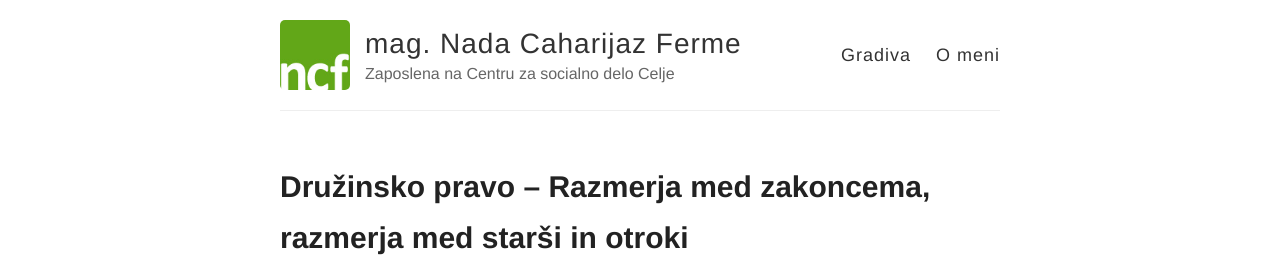
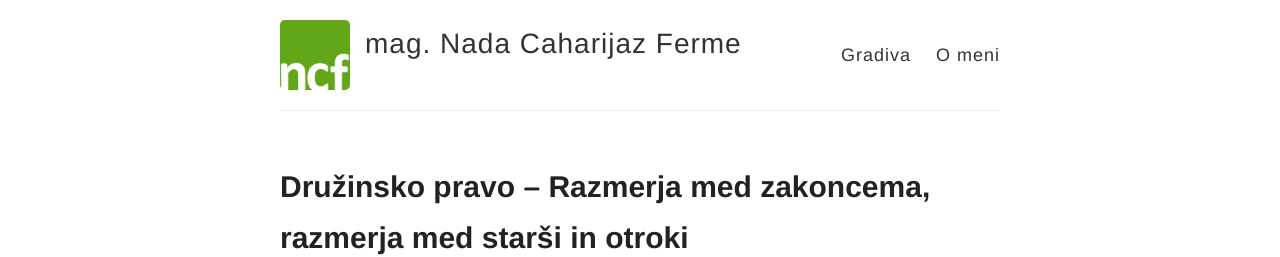
Before and after one commit to th0r88/nadafermesi, a Jekyll site: the page built from index.html, in a window 1280 px wide. Shown: the top 257 px of the page. Built offline with Jekyll 4.4.1, drawn with Linux system fonts in a browser that asks for light colours; some of the changed lines change nothing that is shown.

Commit message:
cleaning up

```diff
--- a/_config.yml
+++ b/_config.yml
@@ -6,7 +6,7 @@
 name: mag. Nada Caharijaz Ferme
 
 # Short bio or description (displayed in the header)
-description: Zaposlena na Centru za socialno delo Celje
+# description: Zaposlena na Centru za socialno delo Celje
 
 # URL of your avatar or profile pic (you could use your GitHub profile pic)
 # avatar: https://pbs.twimg.com/profile_images/1016277865208467456/XvFJFRhK_400x400.jpg
@@ -26,7 +26,7 @@ footer-links:
   linkedin: nada-caharijaz-ferme-978b6664
 #  pinterest:
 #  rss: # just type anything here for a working RSS icon
-#  twitter: th0r
+#  twitter:
 #  stackoverflow: # your stackoverflow profile, e.g. "users/50476/bart-kiers"
 #  youtube: # channel/<your_long_string> or user/<user-name>
 #  googleplus: # anything in your profile username that comes after plus.google.com/
@@ -34,7 +34,7 @@ footer-links:
 
 # Enter your Disqus shortname (not your username) to enable commenting on posts
 # You can find your shortname on the Settings page of your Disqus account
-# disqus: th0r88
+# disqus:
 
 # Enter your Google Analytics web tracking code (e.g. UA-2110908-2) to activate tracking
 # google_analytics:
@@ -47,7 +47,7 @@ url: https://nada.ferme.si
 # (http://yourusername.github.io/repository-name)
 # and NOT your User repository (http://yourusername.github.io)
 # then add in the baseurl here, like this: "/repository-name"
-# baseurl: "/jf.si"
+# baseurl: ""
 
 #
 # !! You don't need to change any of the configuration flags below !!
```
